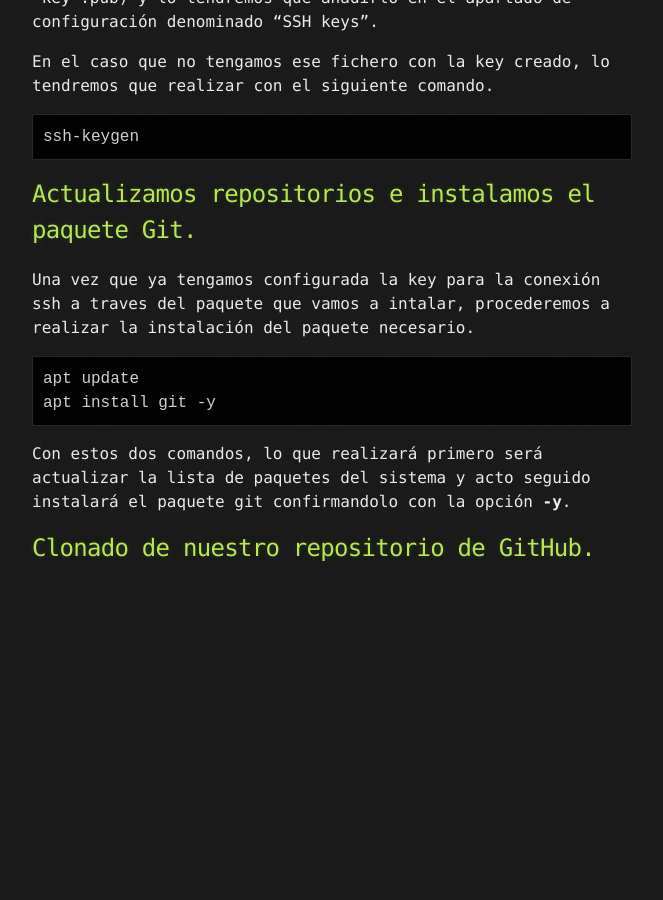
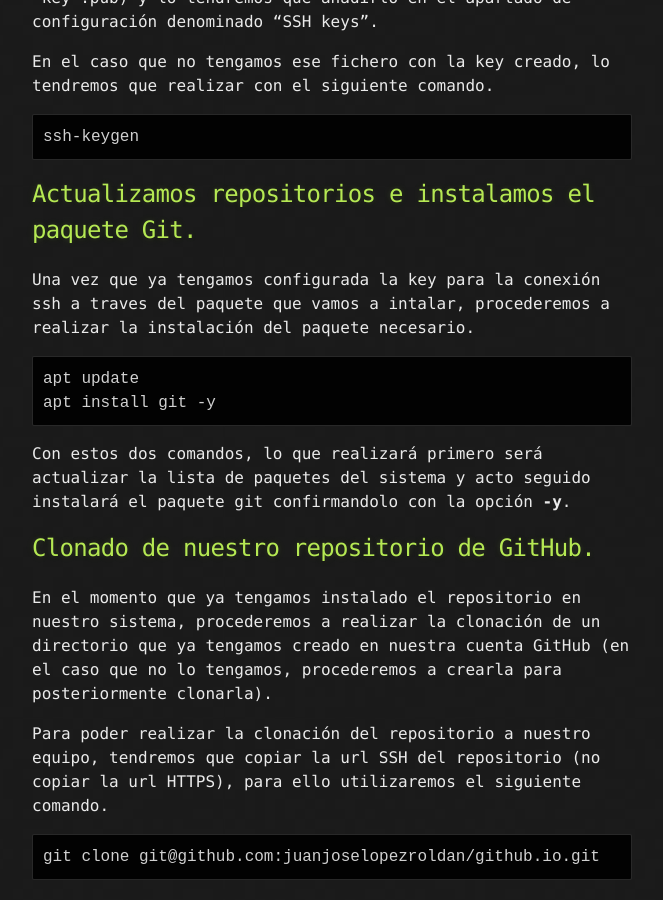
Before and after one commit to juanjoselopezroldan/juanjoselopezroldan.github.io, a Jekyll site: the page built from contenido/github.md, in a window 1280 px wide and 900 px high, scrolled down 878 px. Shown: the whole window, without its empty margins (308-971 px from the left). Built offline with Jekyll 4.4.1, drawn with Linux system fonts in a browser that asks for light colours; our own code applies the rules of GitHub Pages for plain Markdown files; before the commit the page ends 1464 px from its top, so only the background shows below that.

Commit message:
modificacion fichero github de contenido

````diff
--- a/contenido/github.md
+++ b/contenido/github.md
@@ -29,3 +29,10 @@ apt install git -y
 Con estos dos comandos, lo que realizará primero será actualizar la lista de paquetes del sistema y acto seguido instalará el paquete git confirmandolo con la opción **-y**.
 
 ## [](#header-2)Clonado de nuestro repositorio de GitHub.
+En el momento que ya tengamos instalado el repositorio en nuestro sistema, procederemos a realizar la clonación de un directorio que ya tengamos creado en nuestra cuenta GitHub (en el caso que no lo tengamos, procederemos a crearla para posteriormente clonarla).
+
+Para poder realizar la clonación del repositorio a nuestro equipo, tendremos que copiar la url SSH del repositorio (no copiar la url HTTPS), para ello utilizaremos el siguiente comando.
+
+```
+git clone git@github.com:juanjoselopezroldan/github.io.git
+```
````
